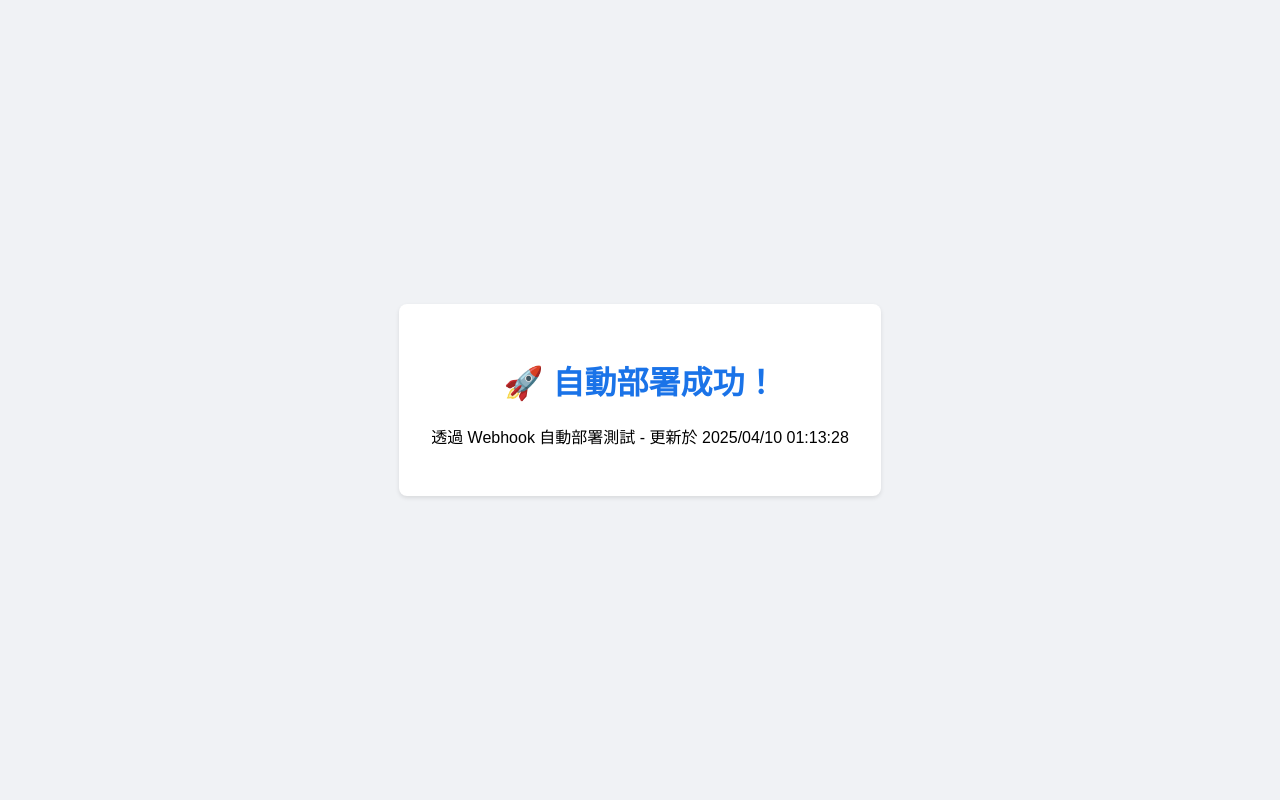
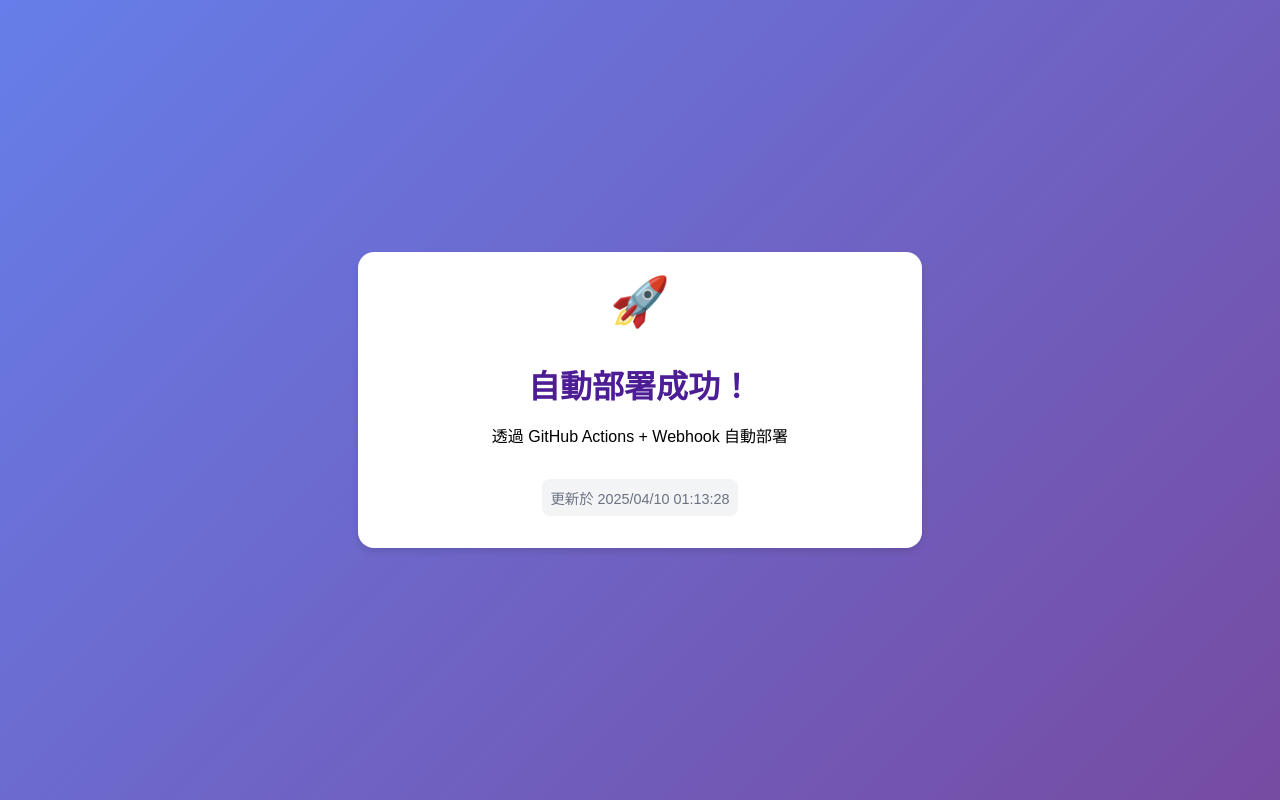
Before and after one commit to yenhunghuang/node-deploy-demo, a website: page public/index.html in a window 1280 px wide. Drawn offline with Linux system fonts and the light colour scheme.

Commit message:
更新首頁設計：添加漸變背景和動畫效果

```diff
--- a/public/index.html
+++ b/public/index.html
@@ -10,24 +10,49 @@
         align-items: center;
         height: 100vh;
         margin: 0;
-        background-color: #f0f2f5;
+        background: linear-gradient(135deg, #667eea 0%, #764ba2 100%);
       }
       .container {
         text-align: center;
         padding: 2rem;
         background: white;
-        border-radius: 8px;
-        box-shadow: 0 2px 4px rgba(0,0,0,0.1);
+        border-radius: 16px;
+        box-shadow: 0 4px 6px rgba(0,0,0,0.1);
+        max-width: 500px;
+        width: 90%;
       }
       h1 {
-        color: #1a73e8;
+        color: #4c1d95;
+        margin-bottom: 1rem;
+      }
+      .timestamp {
+        color: #6b7280;
+        font-size: 0.9rem;
+        margin-top: 1rem;
+        padding: 0.5rem;
+        background: #f3f4f6;
+        border-radius: 8px;
+        display: inline-block;
+      }
+      .rocket {
+        font-size: 3rem;
+        margin-bottom: 1rem;
+        animation: bounce 2s infinite;
+      }
+      @keyframes bounce {
+        0%, 100% { transform: translateY(0); }
+        50% { transform: translateY(-10px); }
       }
     </style>
   </head>
   <body>
     <div class="container">
-      <h1>🚀 自動部署成功！</h1>
-      <p>透過 Webhook 自動部署測試 - 更新於 <span id="timestamp"></span></p>
+      <div class="rocket">🚀</div>
+      <h1>自動部署成功！</h1>
+      <p>透過 GitHub Actions + Webhook 自動部署</p>
+      <div class="timestamp">
+        更新於 <span id="timestamp"></span>
+      </div>
     </div>
     <script>
       document.getElementById('timestamp').textContent = new Date().toLocaleString('zh-TW', {
```
